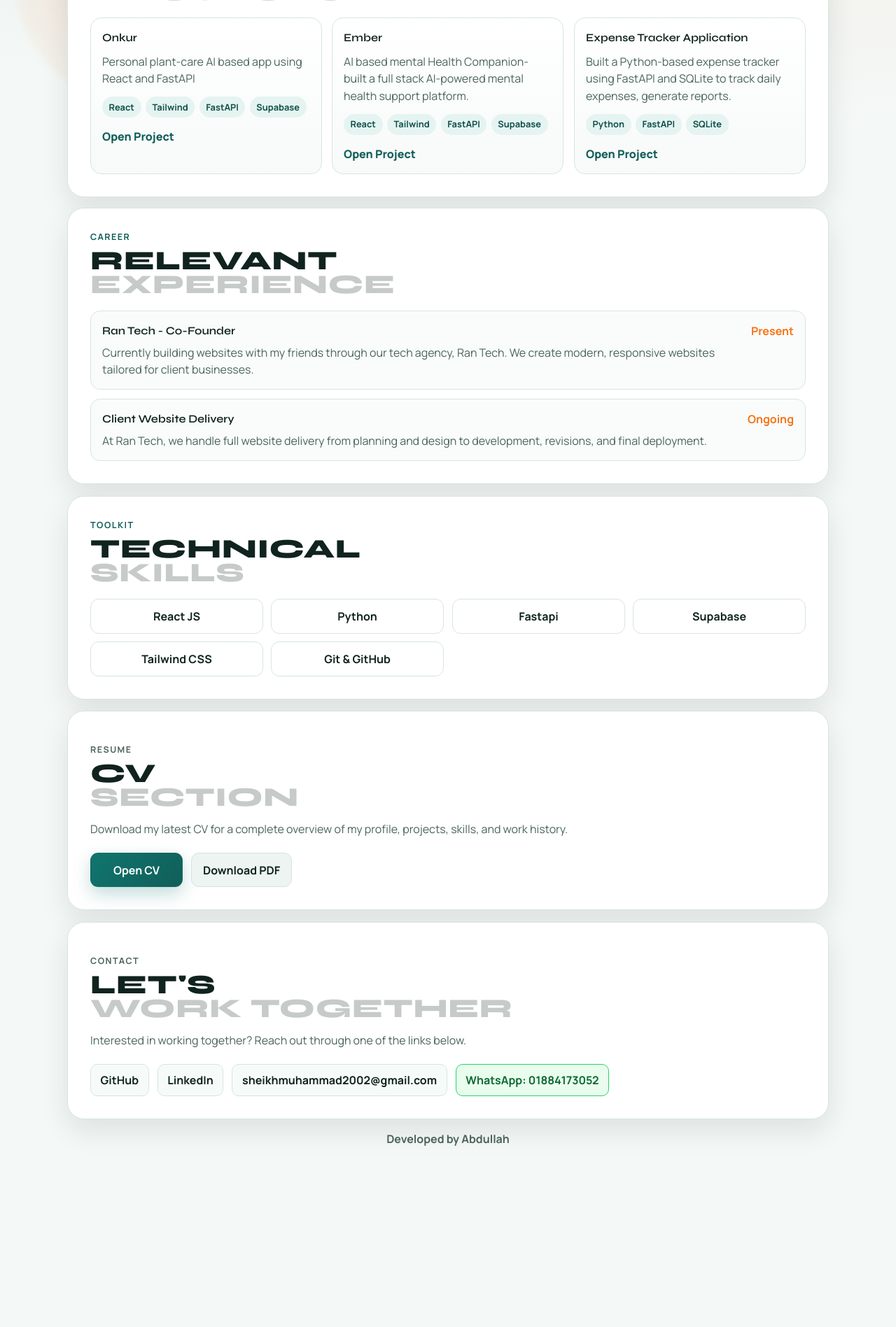
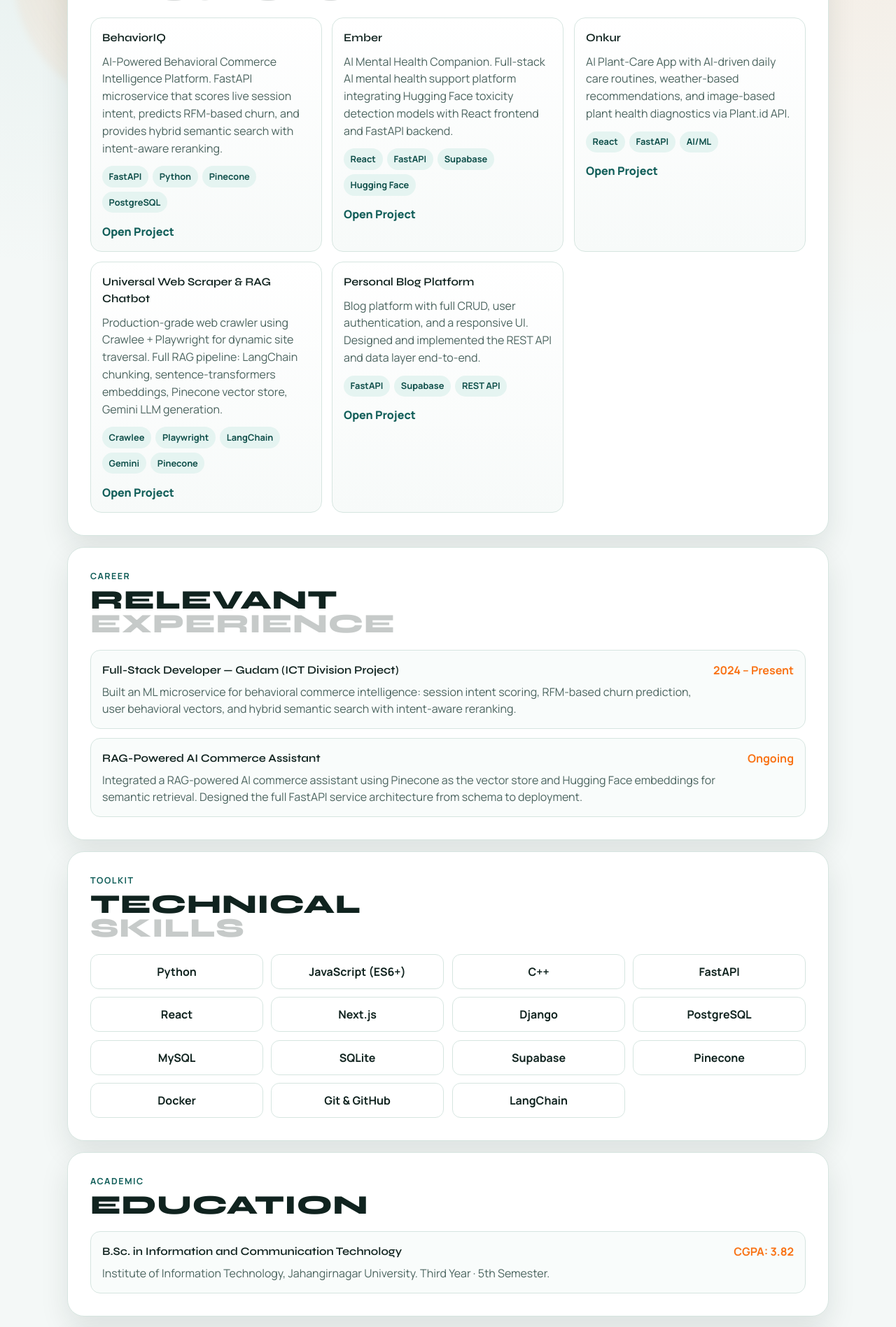
Before and after one commit to smabdullah2002/personal_portfolio, a React app: page / in a window 1280 px wide. Shown: the part 820-2717 px from the top of the page at 70% size. Before the commit the page ends 2500 px from the top, so only its background shows below. Built offline with nearby package versions, Linux system fonts and the light colour scheme; the HTML template or start-up script is replaced by a standard one.

Commit message:
update portfolio: skills, experience, projects, and education per CV

```diff
--- a/src/App.jsx
+++ b/src/App.jsx
@@ -9,32 +9,53 @@ function App() {
 
   const projects = [
     {
+      title: 'BehaviorIQ',
+      description: 'AI-Powered Behavioral Commerce Intelligence Platform. FastAPI microservice that scores live session intent, predicts RFM-based churn, and provides hybrid semantic search with intent-aware reranking.',
+      stack: ['FastAPI', 'Python', 'Pinecone', 'PostgreSQL'],
+      link: ''
+    },
+    {
+      title: 'Ember',
+      description: 'AI Mental Health Companion. Full-stack AI mental health support platform integrating Hugging Face toxicity detection models with React frontend and FastAPI backend.',
+      stack: ['React', 'FastAPI', 'Supabase', 'Hugging Face'],
+      link: 'https://embermentalhealthcompanion.netlify.app/'
+    },
+    {
       title: 'Onkur',
-      description: 'Personal plant-care AI based app using React and FastAPI',
-      stack: ['React', 'Tailwind', 'FastAPI', 'Supabase'],
+      description: 'AI Plant-Care App with AI-driven daily care routines, weather-based recommendations, and image-based plant health diagnostics via Plant.id API.',
+      stack: ['React', 'FastAPI', 'AI/ML'],
       link: 'https://onkur.netlify.app/'
     },
     {
-      title: 'Ember',
-      description: 'AI based mental Health Companion- built a full stack AI-powered mental health support platform.',
-      stack: ['React','Tailwind', 'FastAPI', 'Supabase'],
-      link: 'https://quiz-d7129dioh-abdullah-warraich-chs-projects.vercel.app/'
+      title: 'Universal Web Scraper & RAG Chatbot',
+      description: 'Production-grade web crawler using Crawlee + Playwright for dynamic site traversal. Full RAG pipeline: LangChain chunking, sentence-transformers embeddings, Pinecone vector store, Gemini LLM generation.',
+      stack: ['Crawlee', 'Playwright', 'LangChain', 'Gemini', 'Pinecone'],
+      link: ''
     },
     {
-      title: 'Expense Tracker Application',
-      description: 'Built a Python-based expense tracker using FastAPI and SQLite to track daily expenses, generate reports.',
-      stack: ['Python', 'FastAPI', 'SQLite'],
+      title: 'Personal Blog Platform',
+      description: 'Blog platform with full CRUD, user authentication, and a responsive UI. Designed and implemented the REST API and data layer end-to-end.',
+      stack: ['FastAPI', 'Supabase', 'REST API'],
       link: ''
     }
   ]
 
   const skills = [
-    'React JS',
     'Python',
-    'Fastapi',
+    'JavaScript (ES6+)',
+    'C++',
+    'FastAPI',
+    'React',
+    'Next.js',
+    'Django',
+    'PostgreSQL',
+    'MySQL',
+    'SQLite',
     'Supabase',
-    'Tailwind CSS',
-    'Git & GitHub'
+    'Pinecone',
+    'Docker',
+    'Git & GitHub',
+    'LangChain'
   ]
 
   const renderStackedTitle = (text) => {
@@ -152,6 +173,7 @@ function App() {
           <a className={activeSection === 'projects' ? 'active' : ''} href="#projects">Projects</a>
           <a className={activeSection === 'experience' ? 'active' : ''} href="#experience">Experience</a>
           <a className={activeSection === 'skills' ? 'active' : ''} href="#skills">Skills</a>
+          <a className={activeSection === 'education' ? 'active' : ''} href="#education">Education</a>
           <a className={activeSection === 'cv' ? 'active' : ''} href="#cv">CV</a>
           <a className={activeSection === 'contact' ? 'active' : ''} href="#contact">Contact</a>
         </nav>
@@ -226,21 +248,23 @@ function App() {
           <div className="timeline">
             <article className="timeline-item reveal reveal-right" data-reveal style={{ '--delay': '70ms' }}>
               <div>
-                <h3>Ran Tech - Co-Founder</h3>
+                <h3>Full-Stack Developer — Gudam (ICT Division Project)</h3>
                 <p>
-                  Currently building websites with my friends through our tech agency, Ran Tech.
-                  We create modern, responsive websites tailored for client businesses.
+                  Built an ML microservice for behavioral commerce intelligence: session intent scoring,
+                  RFM-based churn prediction, user behavioral vectors, and hybrid semantic search with
+                  intent-aware reranking.
                 </p>
               </div>
-              <span>Present</span>
+              <span>2024 – Present</span>
             </article>
 
             <article className="timeline-item reveal reveal-left" data-reveal style={{ '--delay': '130ms' }}>
               <div>
-                <h3>Client Website Delivery</h3>
+                <h3>RAG-Powered AI Commerce Assistant</h3>
                 <p>
-                  At Ran Tech, we handle full website delivery from planning and design to development,
-                  revisions, and final deployment.
+                  Integrated a RAG-powered AI commerce assistant using Pinecone as the vector store
+                  and Hugging Face embeddings for semantic retrieval. Designed the full FastAPI service
+                  architecture from schema to deployment.
                 </p>
               </div>
               <span>Ongoing</span>
@@ -265,6 +289,26 @@ function App() {
                 {skill}
               </div>
             ))}
+          </div>
+        </section>
+
+        <section id="education" className="section reveal reveal-up" data-reveal>
+          <div className="section-head reveal reveal-right" data-reveal>
+            <p className="eyebrow">Academic</p>
+            <h2 className="title-stack">{renderStackedTitle('Education')}</h2>
+          </div>
+
+          <div className="timeline">
+            <article className="timeline-item reveal reveal-right" data-reveal style={{ '--delay': '70ms' }}>
+              <div>
+                <h3>B.Sc. in Information and Communication Technology</h3>
+                <p>
+                  Institute of Information Technology, Jahangirnagar University.
+                  Third Year · 5th Semester.
+                </p>
+              </div>
+              <span>CGPA: 3.82</span>
+            </article>
           </div>
         </section>
 
```
